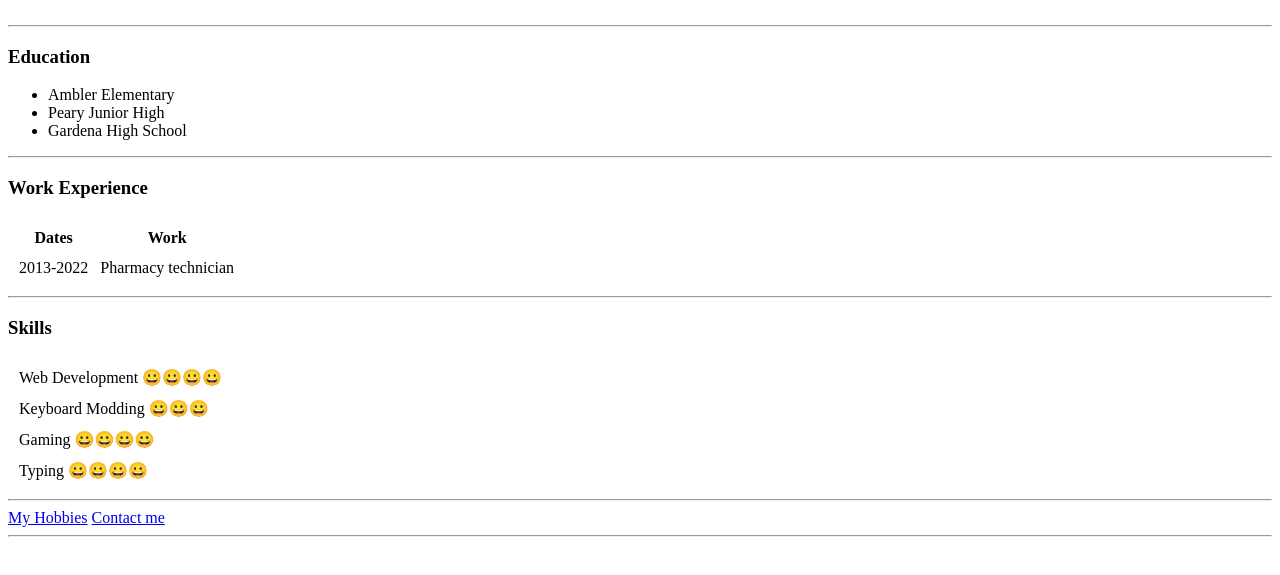
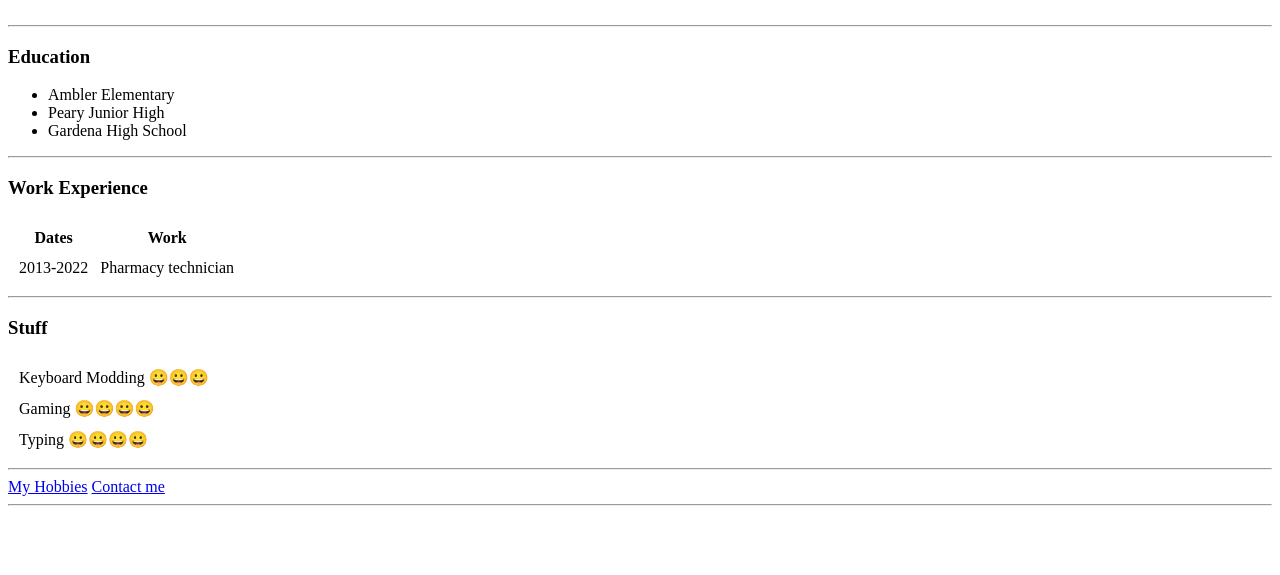
Before and after one commit to domingeth/cv, a plain HTML site: page index.html in a window 1280 px wide. Shown: the part 187-762 px from the top of the page. Drawn offline with Linux system fonts and the light colour scheme.

Commit message:
Update index.html

```diff
--- a/index.html
+++ b/index.html
@@ -37,11 +37,8 @@
     </tr>
   </table>
   <hr>
-  <h3>Skills</h3>
+  <h3>Stuff</h3>
   <table cellspacing="10">
-    <tr>
-      <td>Web Development 😀😀😀😀</td>
-    </tr>
     <tr>
       <td>Keyboard Modding 😀😀😀</td>
     </tr>
```
